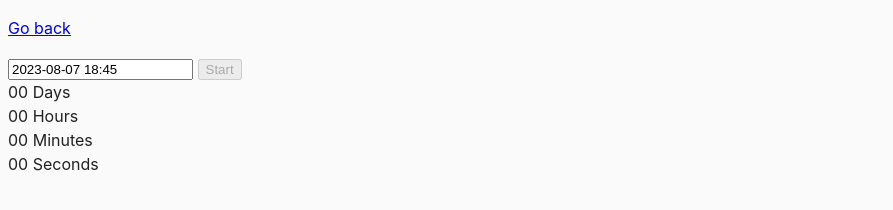
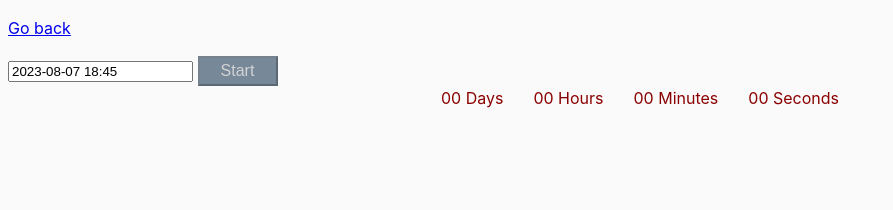
Before and after one commit to Kseniia111/goit-js-hw-09, a website built with Parcel: page src/02-timer.html in a window 1280 px wide. Shown: the whole page, without its empty margins (0-893 px from the left). Built offline with nearby package versions, Linux system fonts and the light colour scheme.

Commit message:
Tasks 1,2,3 working

```diff
--- a/src/02-timer.html
+++ b/src/02-timer.html
@@ -10,24 +10,24 @@
     <p><a href="index.html">Go back</a></p>
 
     <input type="text" id="datetime-picker" />
-    <button type="button" data-start>Start</button>
+    <button type="button" class="start-btn" data-start>Start</button>
 
     <div class="timer">
       <div class="field">
-        <span class="value" data-days>00</span>
-        <span class="label">Days</span>
+        <span class="value color-style" data-days>00</span>
+        <span class="label color-style">Days</span>
       </div>
       <div class="field">
-        <span class="value" data-hours>00</span>
-        <span class="label">Hours</span>
+        <span class="value color-style" data-hours>00</span>
+        <span class="label color-style">Hours</span>
       </div>
       <div class="field">
-        <span class="value" data-minutes>00</span>
-        <span class="label">Minutes</span>
+        <span class="value color-style" data-minutes>00</span>
+        <span class="label color-style">Minutes</span>
       </div>
       <div class="field">
-        <span class="value" data-seconds>00</span>
-        <span class="label">Seconds</span>
+        <span class="value color-style" data-seconds>00</span>
+        <span class="label color-style">Seconds</span>
       </div>
     </div>
 
--- a/src/css/common.css
+++ b/src/css/common.css
@@ -16,3 +16,45 @@ img {
   display: block;
   max-width: 100%;
 }
+
+.switcher-btn {
+      width: 100px;
+      height: 40px;
+      color: darkblue;
+      border-radius: 50px;
+      font-family: Oxygen-Sans, sans-serif;
+      text-align: center;
+      justify-content: center;
+      font-weight: 600;
+      font-size: 16px;
+      background: lightgoldenrodyellow;
+      cursor: pointer;
+      display: inline-block;
+      box-shadow: inset;
+}
+
+.start-btn {
+        width: 80px;
+        height: 30px;
+        color: lightgray;
+        font-family: Oxygen-Sans, sans-serif;
+        text-align: center;
+        justify-content: center;
+        font-weight: 400;
+        font-size: 16px;
+        background: lightslategray;
+        cursor: pointer;
+        display: inline-block;
+        box-shadow: inset;
+}
+
+.timer {
+  display: flex;
+  justify-content: center;
+  gap: 30px;
+  flex-direction: row;
+}
+
+.color-style {
+  color: darkred;
+}
--- a/src/js/02-timer.js
+++ b/src/js/02-timer.js
@@ -25,8 +25,6 @@ flatpickr(date, {
       btn.disabled = true;
     } else {
       btn.disabled = false;
-
-      Notiflix.Notify.success('Lets go?');
     }
   },
 });
@@ -38,8 +36,8 @@ function onBtnStartClick() {
   btn.disabled = true;
   date.disabled = true;
   timerId = setInterval(() => {
-    const choosenDate = new Date(date.value);
-    const timeToFinish = choosenDate - Date.now();
+    const chosenDate = new Date(date.value);
+    const timeToFinish = chosenDate - Date.now();
     const { days, hours, minutes, seconds } = convertMs(timeToFinish);
 
     day.textContent = addLeadingZero(days);
```
Also changed, not shown: src/01-color-switcher.html (+2 -2 lines).
